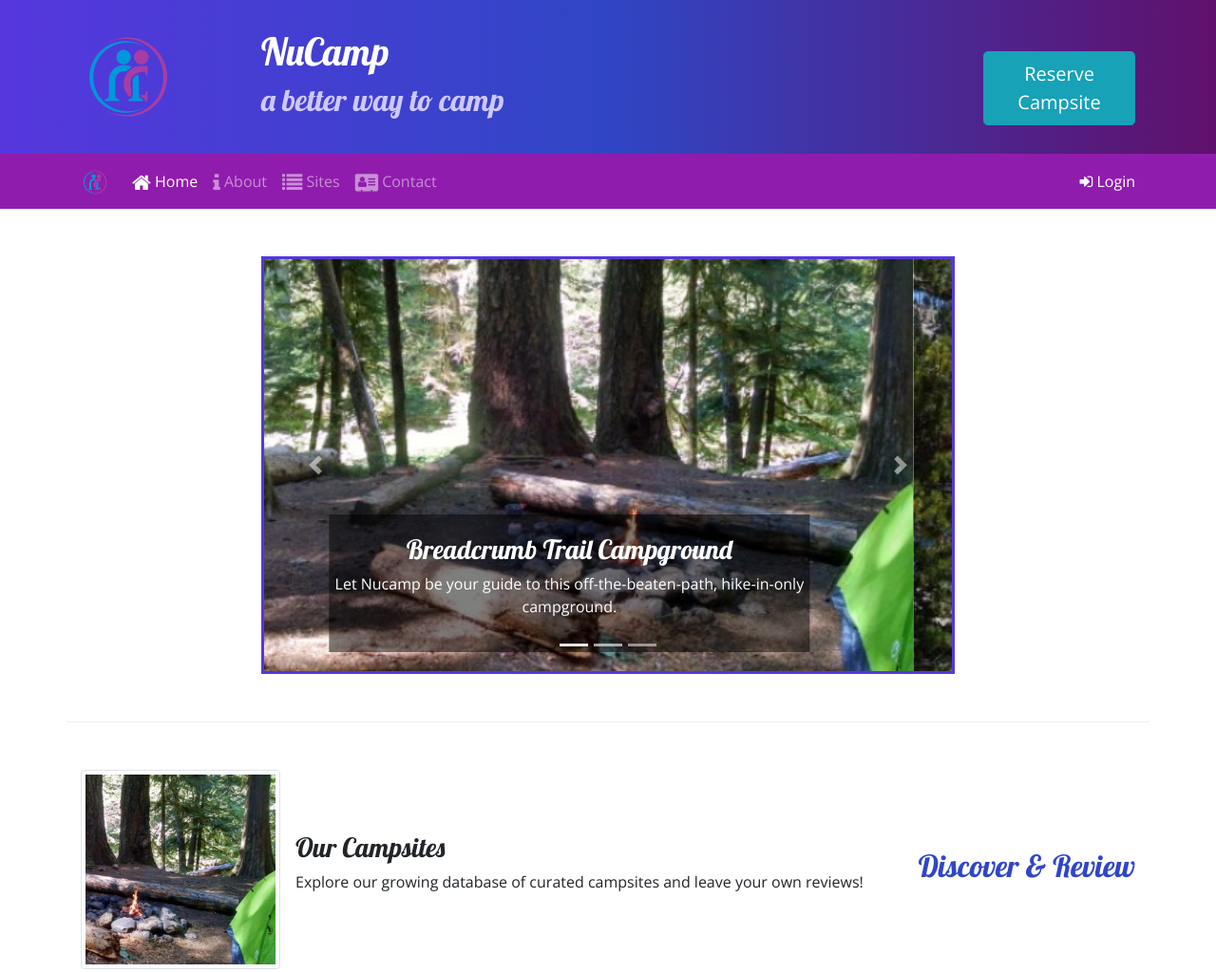
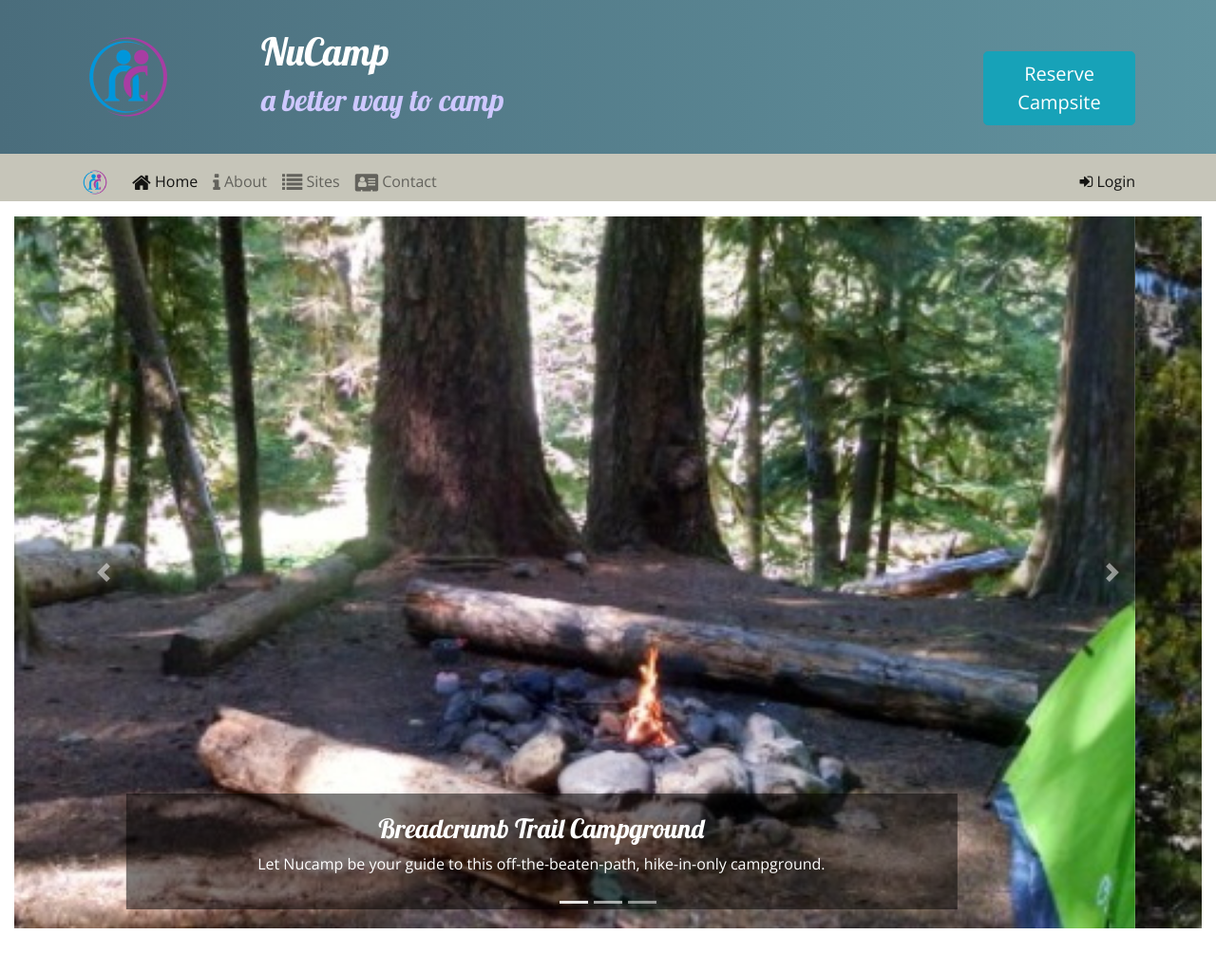
Before and after one commit to johndunstan/nucampsite, a website: page index.html in a window 1280 px wide. Shown: the top 1024 px of the page at 95% size. Drawn offline with nearby package versions, Linux system fonts and the light colour scheme; a web font is replaced by a local one.

Commit message:
Adjust colors, fonts, etc, more to my own liking

```diff
--- a/css/styles.css
+++ b/css/styles.css
@@ -1,3 +1,12 @@
+:root {
+  /* Main colors found at: https://coolors.co/533747-5f506b-6a6b83-76949f-86bbbd */
+  --off-gray: #c6c5b9;
+  --light-teal: #62929e;
+  --pale-teal: #4a6d7c;
+  --army-green: #393a10;
+  --gray-teal: #475657;
+}
+
 body {
   font-family: 'Open Sans', sans-serif;
 }
@@ -5,11 +14,11 @@ body {
 h1,
 h2,
 h3 {
-  font-family: 'Lobster', cursive;
+  font-family: 'B612', 'Lobster', cursive;
 }
 
 h2 {
-  color: #3046c5;
+  color: #4a6d7c;
 }
 
 header h2 {
@@ -17,13 +26,17 @@ header h2 {
 }
 
 .site-footer {
-  background-image: linear-gradient(#cec8ff, white);
+  background-image: linear-gradient(var(--light-teal), white);
   padding: 20px 0;
 }
 
 .jumbotron {
   padding: 30px;
-  background-image: linear-gradient(to right, #5637dd, #3046c5, #60106b);
+  background-image: linear-gradient(
+    to right,
+    var(--pale-teal),
+    var(--light-teal)
+  );
   color: white;
   margin: 0;
 }
@@ -35,7 +48,7 @@ header h2 {
 }
 
 .navbar {
-  background-color: #901cad;
+  background-color: var(--off-gray);
 }
 
 #accordian a {
@@ -47,6 +60,10 @@ header h2 {
   background-color: rgba(0, 0, 0, 0.5);
 }
 
-.carousel {
+.card-header {
+  background-color: var(--light-teal);
+}
+
+/* .carousel {
   border: solid #5637dd;
-}
+} */
--- a/index.html
+++ b/index.html
@@ -4,6 +4,13 @@
     <!-- Required meta tags always come first -->
     <meta charset="utf-8" />
     <meta name="viewport" content="width=device-width, initial-scale=1" />
+
+    <!-- Add fonts -->
+    <link rel="preconnect" href="https://fonts.gstatic.com" />
+    <link
+      href="https://fonts.googleapis.com/css2?family=B612:ital,wght@0,400;0,700;1,400;1,700&display=swap"
+      rel="stylesheet"
+    />
 
     <!-- Bootstrap CSS -->
     <link
@@ -56,7 +63,7 @@
       </div>
     </header>
 
-    <nav class="navbar navbar-expand-sm navbar-dark sticky-top">
+    <nav class="navbar navbar-expand-sm navbar-light sticky-top pb-0">
       <div class="container">
         <a class="navbar-brand" href="#"
           ><img src="img/logo.png" height="30" width="30"
@@ -160,9 +167,9 @@
       </div>
     </div>
 
-    <div class="container">
-      <div class="row row-content">
-        <div class="col-md-8 mx-auto">
+    <div class="container-fluid">
+      <div class="row row-content pt-3">
+        <div class="col-md-12 mx-auto">
           <div id="homeCarousel" class="carousel slide" data-ride="carousel">
             <ol class="carousel-indicators">
               <li
@@ -310,7 +317,7 @@
       <div class="row row-content align-items-center">
         <div class="col-sm-6 mx-auto">
           <div class="card">
-            <h3 class="card-header bg-info text-white">Reserve a Campsite</h3>
+            <h3 class="card-header text-white">Reserve a Campsite</h3>
             <div class="card-body">
               <form id="reserveForm">
                 <div class="row form-group">
```
